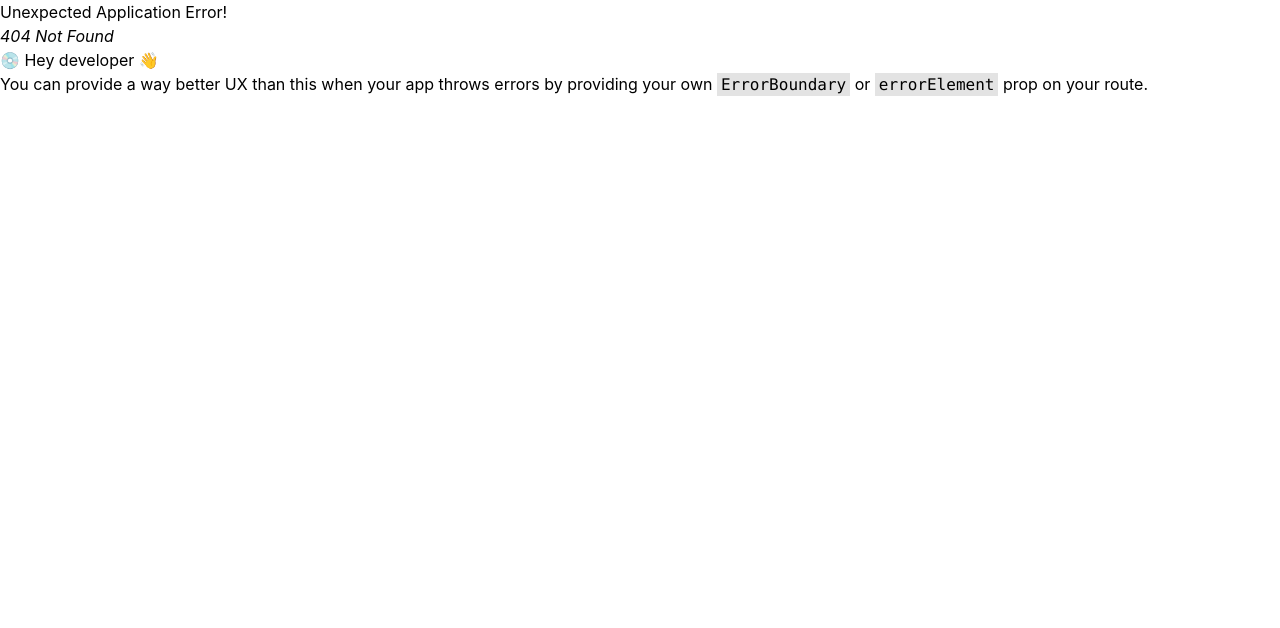
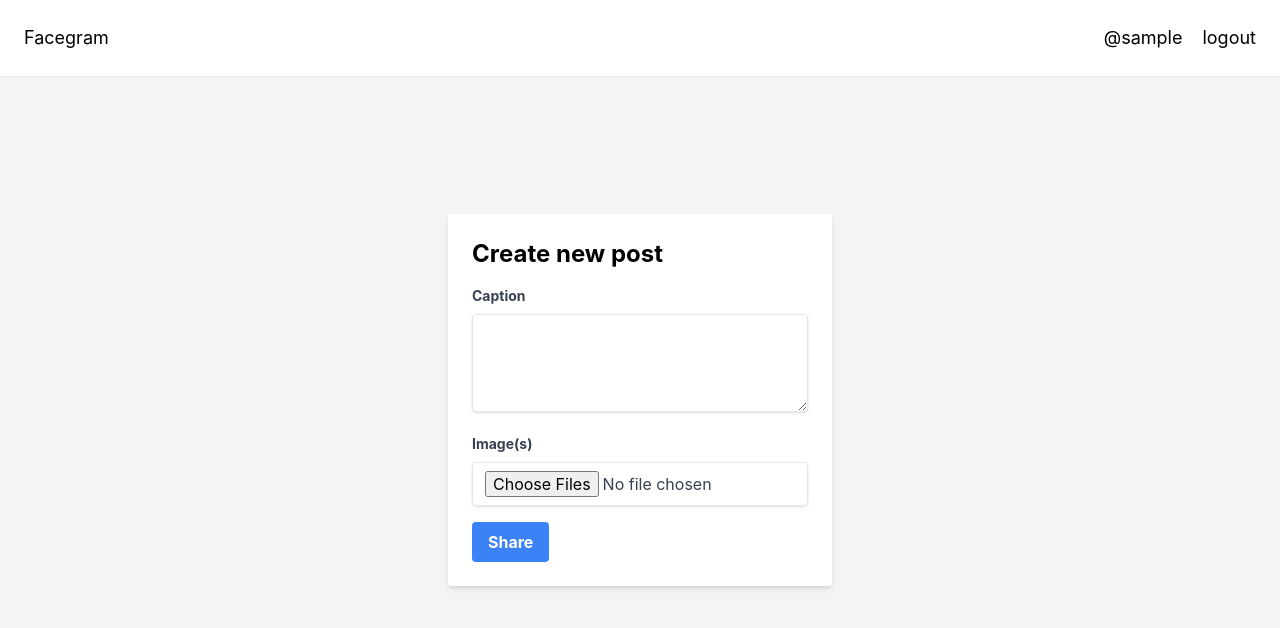
Before and after one commit to Rahulaminu/LKS-Frontend, a React (Vite) app: page /post in a window 1280 px wide. Before the commit this address had no page. Shown: the top 628 px of the page. Built offline with nearby package versions, Linux system fonts and the light colour scheme; sample sign-in values are in the browser's storage.

Commit message:
update: post & follow

```diff
--- /dev/null
+++ b/src/pages/posts/Post.jsx
@@ -0,0 +1,83 @@
+import NavbarHome from "../../components/NavbarHome";
+import axios from "axios";
+
+function Post() {
+  const handleSubmit = async (e) => {
+    e.preventDefault();
+    try {
+      const formData = new FormData();
+      formData.append("caption", e.target.caption.value);
+      const attachments = e.target.attachments.files;
+      console.log(attachments);
+      for (let i = 0; i < attachments.length; i++) {
+        formData.append("attachments[]", attachments[i]);
+      }
+      const response = await axios.post(
+        "http://127.0.0.1:8000/api/v1/posts",
+        formData,
+        {
+          headers: {
+            "Content-Type": "multipart/form-data",
+            Authorization: `Bearer ${localStorage.getItem("token")}`,
+          },
+        }
+      );
+      console.log("Post created successfully:", response.data);
+      e.target.reset();
+    } catch (error) {
+      console.error("Failed to create post:", error);
+    }
+  };
+
+  return (
+    <>
+      <NavbarHome />
+      <div className="flex justify-center items-center min-h-screen bg-gray-100">
+        <div className="bg-white p-6 rounded shadow-md w-full max-w-sm">
+          <h2 className="text-2xl font-bold mb-4">Create new post</h2>
+          <form onSubmit={handleSubmit}>
+            <div className="mb-4">
+              <label
+                className="block text-gray-700 text-sm font-bold mb-2"
+                htmlFor="caption"
+              >
+                Caption
+              </label>
+              <textarea
+                id="caption"
+                name="caption"
+                className="shadow appearance-none border rounded w-full py-2 px-3 text-gray-700 leading-tight focus:outline-none focus:shadow-outline"
+                rows="4"
+              ></textarea>
+            </div>
+            <div className="mb-4">
+              <label
+                className="block text-gray-700 text-sm font-bold mb-2"
+                htmlFor="attachments"
+              >
+                Image(s)
+              </label>
+              <input
+                id="attachments"
+                name="attachments"
+                type="file"
+                className="shadow appearance-none border rounded w-full py-2 px-3 text-gray-700 leading-tight focus:outline-none focus:shadow-outline"
+                multiple
+              />
+            </div>
+            <div className="flex items-center justify-between">
+              <button
+                type="submit"
+                className="bg-blue-500 hover:bg-blue-700 text-white font-bold py-2 px-4 rounded focus:outline-none focus:shadow-outline"
+              >
+                Share
+              </button>
+            </div>
+          </form>
+        </div>
+      </div>
+    </>
+  );
+}
+
+export default Post;
--- a/src/pages/user/UserDetail.jsx
+++ b/src/pages/user/UserDetail.jsx
@@ -53,15 +53,52 @@ const UserDetail = () => {
             Authorization: `Bearer ${localStorage.getItem("token")}`,
             "Content-Type": "application/json",
           },
+          body: JSON.stringify({}),
         }
       );
       if (!response.ok) {
-        throw new Error("Network response was not ok");
+        const errorData = await response.json();
+        throw new Error(errorData.message || "Network response was not ok");
       }
       const data = await response.json();
-      setUser((prevUser) => ({ ...prevUser, is_following: data.is_following }));
+      setUser((prevUser) => ({
+        ...prevUser,
+        is_following: data.status === "following",
+      }));
+      alert(data.message);
+      window.location.reload();
     } catch (error) {
       console.error("Follow error:", error);
+      alert(error.message);
+    }
+  };
+
+  const handleUnfollow = async () => {
+    try {
+      const response = await fetch(
+        `http://127.0.0.1:8000/api/v1/users/${username}/unfollow`,
+        {
+          method: "DELETE",
+          headers: {
+            Authorization: `Bearer ${localStorage.getItem("token")}`,
+            "Content-Type": "application/json",
+          },
+        }
+      );
+      if (!response.ok) {
+        const errorData = await response.json();
+        throw new Error(errorData.message || "Network response was not ok");
+      }
+      // const data = await response.json(); // Tidak ada respons JSON untuk status 204
+      setUser((prevUser) => ({
+        ...prevUser,
+        is_following: false,
+      }));
+      alert("Unfollow successful");
+      window.location.reload();
+    } catch (error) {
+      console.error("Unfollow error:", error);
+      alert(error.message);
     }
   };
 
@@ -80,15 +117,30 @@ const UserDetail = () => {
             </div>
             <div>
               {user.is_your_account ? (
-                <button className="mt-5 bg-blue-500 text-white px-4 py-2 rounded w-full">
-                  + Create new post
-                </button>
+                <Link to="/post">
+                  <button className="mt-5 bg-blue-500 text-white px-4 py-2 rounded w-full">
+                    + Create new post
+                  </button>
+                </Link>
               ) : (
                 <button
-                  onClick={handleFollow}
-                  className="mt-5 bg-blue-500 text-white px-4 py-2 rounded w-full"
+                  onClick={
+                    user.following_status === "following" ||
+                    user.following_status === "requested"
+                      ? handleUnfollow
+                      : handleFollow
+                  }
+                  className={`mt-5 ${
+                    user.following_status === "following" ||
+                    user.following_status === "requested"
+                      ? "bg-gray-500"
+                      : "bg-blue-500"
+                  } text-white px-4 py-2 rounded w-full`}
                 >
-                  {user.is_following ? "Unfollow" : "Follow"}
+                  {user.following_status === "following" ||
+                  user.following_status === "requested"
+                    ? "Unfollow"
+                    : "Follow"}
                 </button>
               )}
               <div className="flex items-center justify-between mt-5">
```
Also changed, not shown: src/routes/index.jsx (+6 -2 lines), 1 other file (tests, documents, lock files or other folders).
